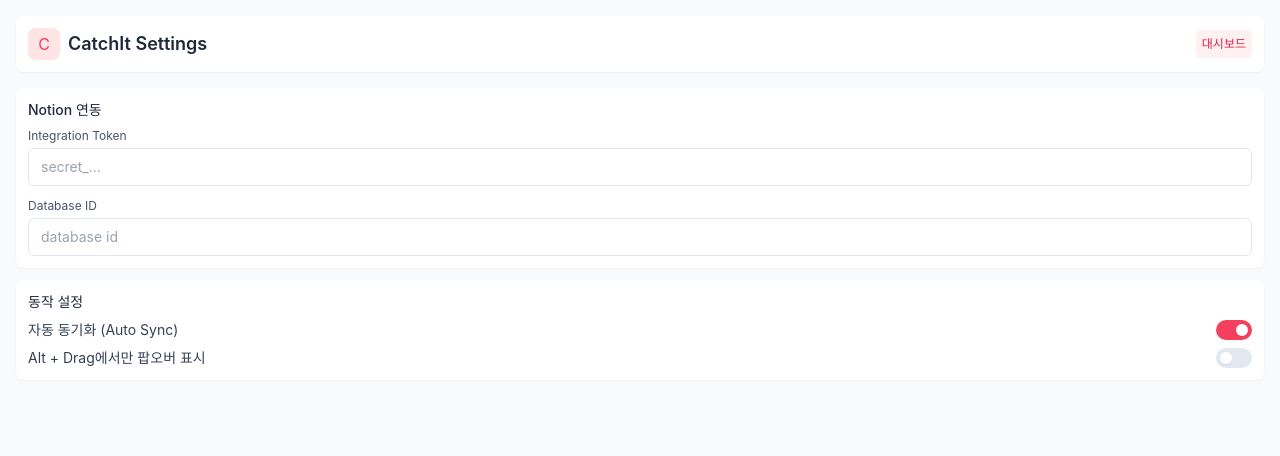
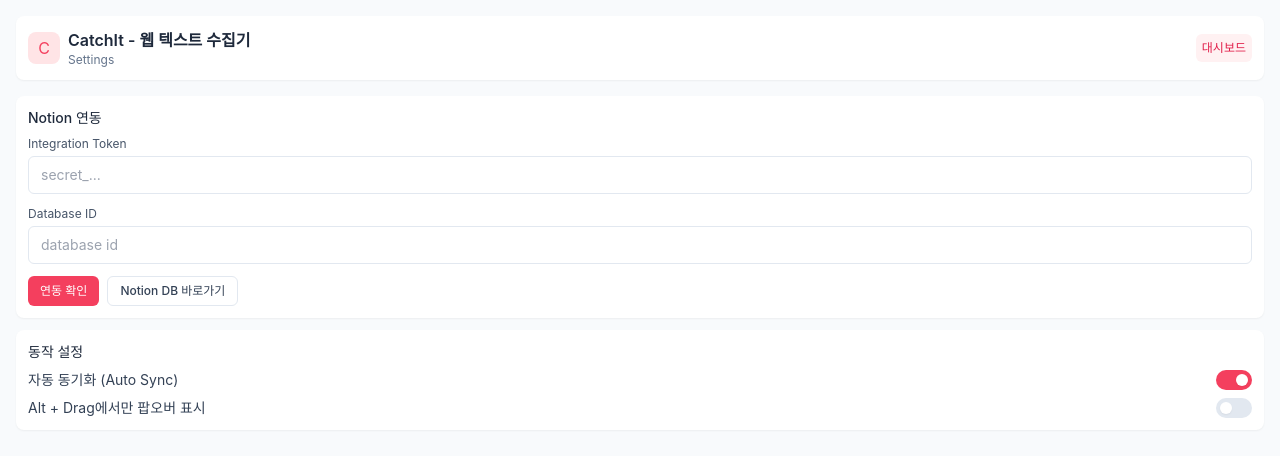
Before and after one commit to hyejungg/catch-it, a Vue app: page / in a window 1280 px wide. Both pictures are taken after a click on the button "설정". Shown: the top 456 px of the page. Built offline with nearby package versions, Linux system fonts and the light colour scheme.

Commit message:
feat(ui): 타이틀 구조 통일 및 Notion 연동 확인/바로가기 버튼 추가

```diff
--- a/src/ui/App.vue
+++ b/src/ui/App.vue
@@ -8,7 +8,11 @@
 import { searchHighlights, sortHighlightsByCreatedAt } from '@/shared/storage/highlight-selectors';
 import { getSettings, saveSettings } from '@/shared/storage/settings-storage';
 import type { Highlight } from '@/shared/types/highlight';
-import type { SyncNowRequestMessage, SyncNowResult } from '@/shared/types/messages';
+import type {
+  SyncNowRequestMessage,
+  SyncNowResult,
+  TestNotionConnectionRequestMessage
+} from '@/shared/types/messages';
 import { DEFAULT_APP_SETTINGS, type AppSettings } from '@/shared/types/settings';
 
 const searchQuery = ref('');
@@ -17,6 +21,8 @@
 const settings = ref<AppSettings>({ ...DEFAULT_APP_SETTINGS });
 const syncNowMessage = ref('');
 const isSyncNowRunning = ref(false);
+const notionConnectionMessage = ref('');
+const isTestingNotionConnection = ref(false);
 const onStorageChanged = (
   changes: Record<string, chrome.storage.StorageChange>,
   areaName: string
@@ -134,6 +140,39 @@
   );
 }
 
+function runTestNotionConnection(): void {
+  if (!canUseChromeRuntime() || isTestingNotionConnection.value) {
+    return;
+  }
+
+  isTestingNotionConnection.value = true;
+  notionConnectionMessage.value = '';
+
+  const request: TestNotionConnectionRequestMessage = {
+    type: 'TEST_NOTION_CONNECTION_REQUEST'
+  };
+  chrome.runtime.sendMessage(request, (response?: { ok?: boolean; message?: string }) => {
+    isTestingNotionConnection.value = false;
+
+    if (chrome.runtime.lastError || !response) {
+      notionConnectionMessage.value = '연동 확인 실패';
+      return;
+    }
+
+    notionConnectionMessage.value = response.message ?? '연동 확인 완료';
+  });
+}
+
+function openNotionDatabase(): void {
+  const dbId = settings.value.notionDbId.trim().replaceAll('-', '');
+  if (!dbId) {
+    notionConnectionMessage.value = 'Database ID를 먼저 입력하세요.';
+    return;
+  }
+
+  window.open(`https://www.notion.so/${dbId}`, '_blank', 'noopener,noreferrer');
+}
+
 onMounted(() => {
   void loadHighlights();
   void loadSettings();
@@ -159,9 +198,10 @@
     <header class="mb-4 flex items-center justify-between rounded-lg bg-white p-3 shadow-sm">
       <div class="flex items-center gap-2">
         <div class="flex h-8 w-8 items-center justify-center rounded-lg bg-rose-100 text-rose-500">C</div>
-        <h1 class="text-lg font-semibold">
-          CatchIt {{ currentView === 'dashboard' ? 'Dashboard' : 'Settings' }}
-        </h1>
+        <div>
+          <h1 class="text-base font-semibold text-slate-800">CatchIt - 웹 텍스트 수집기</h1>
+          <p class="text-xs text-slate-500">{{ currentView === 'dashboard' ? 'Dashboard' : 'Settings' }}</p>
+        </div>
       </div>
       <button
         type="button"
@@ -291,6 +331,27 @@
           class="w-full rounded-md border border-slate-200 px-3 py-2 text-sm outline-none transition focus:border-rose-500 focus:ring-1 focus:ring-rose-500"
           @input="updateSettings('notionDbId', ($event.target as HTMLInputElement).value)"
         />
+
+        <div class="mt-3 flex flex-wrap gap-2">
+          <button
+            type="button"
+            class="rounded-md bg-rose-500 px-3 py-1.5 text-xs font-medium text-white hover:bg-rose-600"
+            :disabled="isTestingNotionConnection"
+            @click="runTestNotionConnection"
+          >
+            {{ isTestingNotionConnection ? '확인 중...' : '연동 확인' }}
+          </button>
+          <button
+            type="button"
+            class="rounded-md border border-slate-200 px-3 py-1.5 text-xs font-medium text-slate-700 hover:bg-slate-100"
+            @click="openNotionDatabase"
+          >
+            Notion DB 바로가기
+          </button>
+        </div>
+        <p v-if="notionConnectionMessage" class="mt-2 text-[11px] text-slate-500">
+          {{ notionConnectionMessage }}
+        </p>
       </div>
 
       <div class="rounded-lg bg-white p-3 shadow-sm">
```
